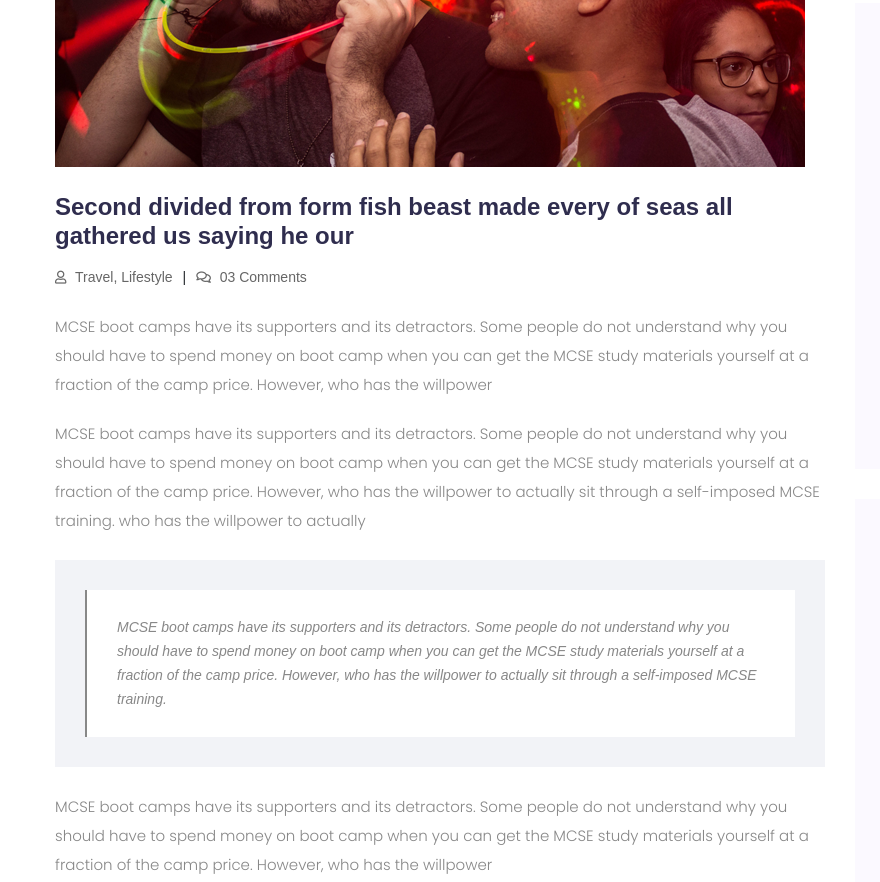
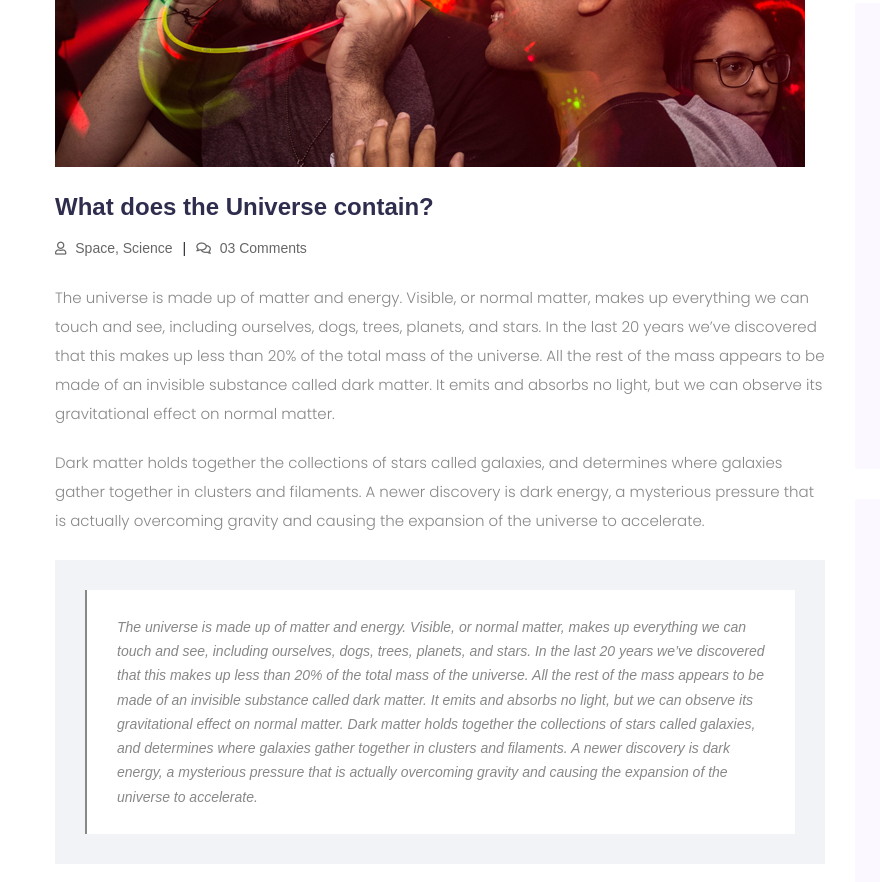
Before and after one commit to Akankshabhasin/Space-Polly, a plain HTML site: page single-blog.html in a window 1280 px wide. Shown: the part 847-1729 px from the top of the page, 0-880 px from the left. Drawn offline with Linux system fonts and the light colour scheme; a web font is replaced by a local one.

Commit message:
Add files via upload

```diff
--- a/single-blog.html
+++ b/single-blog.html
@@ -112,38 +112,42 @@
                                           <img class="img-fluid" src="img/blog/single_blog_1.png" alt="">
                                     </div>
                                     <div class="blog_details">
-                                          <h2>Second divided from form fish beast made every of seas
-                                                all gathered us saying he our
+                                          <h2>What does the Universe contain?
                                           </h2>
                                           <ul class="blog-info-link mt-3 mb-4">
-                                                <li><a href="#"><i class="far fa-user"></i> Travel, Lifestyle</a></li>
+                                                <li><a href="#"><i class="far fa-user"></i> Space, Science</a></li>
                                                 <li><a href="#"><i class="far fa-comments"></i> 03 Comments</a></li>
                                           </ul>
                                           <p class="excert">
-                                                MCSE boot camps have its supporters and its detractors. Some people do
-                                                not understand why you
-                                                should have to spend money on boot camp when you can get the MCSE study
-                                                materials yourself at a
-                                                fraction of the camp price. However, who has the willpower
+                                                The universe is made up of matter and energy. Visible, or normal matter,
+                                                makes up everything we can touch and see, including ourselves, dogs,
+                                                trees, planets, and stars. In the last 20 years we’ve discovered that
+                                                this makes up less than 20% of the total mass of the universe. All the
+                                                rest of the mass appears to be made of an invisible substance called
+                                                dark matter. It emits and absorbs no light, but we can observe its
+                                                gravitational effect on normal matter.
                                           </p>
                                           <p>
-                                                MCSE boot camps have its supporters and its detractors. Some people do
-                                                not understand why you
-                                                should have to spend money on boot camp when you can get the MCSE study
-                                                materials yourself at a
-                                                fraction of the camp price. However, who has the willpower to actually
-                                                sit through a
-                                                self-imposed MCSE training. who has the willpower to actually
+                                                Dark matter holds together the collections of stars called galaxies, and
+                                                determines where galaxies gather together in clusters and filaments. A
+                                                newer discovery is dark energy, a mysterious pressure that is actually
+                                                overcoming gravity and causing the expansion of the universe to
+                                                accelerate.
                                           </p>
                                           <div class="quote-wrapper">
                                                 <div class="quotes">
-                                                      MCSE boot camps have its supporters and its detractors. Some
-                                                      people do not understand why you
-                                                      should have to spend money on boot camp when you can get the MCSE
-                                                      study materials yourself at
-                                                      a fraction of the camp price. However, who has the willpower to
-                                                      actually sit through a
-                                                      self-imposed MCSE training.
+                                                      The universe is made up of matter and energy. Visible, or normal
+                                                      matter, makes up everything we can touch and see, including
+                                                      ourselves, dogs, trees, planets, and stars. In the last 20 years
+                                                      we’ve discovered that this makes up less than 20% of the total
+                                                      mass of the universe. All the rest of the mass appears to be made
+                                                      of an invisible substance called dark matter. It emits and absorbs
+                                                      no light, but we can observe its gravitational effect on normal
+                                                      matter. Dark matter holds together the collections of stars called
+                                                      galaxies, and determines where galaxies gather together in
+                                                      clusters and filaments. A newer discovery is dark energy, a
+                                                      mysterious pressure that is actually overcoming gravity and
+                                                      causing the expansion of the universe to accelerate.
                                                 </div>
                                           </div>
                                           <p>
@@ -570,7 +574,7 @@
                                                 here, your demo address.
                                                 Bangladesh.</p>
                                           <p>Phone : +8880 44338899</p>
-                                          <p>Email : info@colorlib.com</p>
+                                          <p>Email : info@hacknasa.com</p>
                                     </div>
                               </div>
                               <div class="col-sm-6 col-lg-3">
@@ -620,13 +624,13 @@
                               <div class="col-lg-8">
                                     <div class="copyright_text">
                                           <P>
-                                                <!-- Link back to Colorlib can't be removed. Template is licensed under CC BY 3.0. -->
+
                                                 Copyright &copy;<script>
                                                       document.write(new Date().getFullYear());
                                                 </script> All rights reserved | This template is made with <i
-                                                      class="ti-heart" aria-hidden="true"></i> by <a
-                                                      href="https://colorlib.com" target="_blank">Colorlib</a>
-                                                <!-- Link back to Colorlib can't be removed. Template is licensed under CC BY 3.0. -->
+                                                      class="ti-heart" aria-hidden="true"></i> by <a href="#"
+                                                      target="_blank">Hack NASA</a>
+
                                           </P>
                                     </div>
                               </div>
```
Also changed, not shown: blog.html (+1 -1 lines), fighter.html (+4 -4 lines), index.html (+8 -7 lines), 1 other file.
